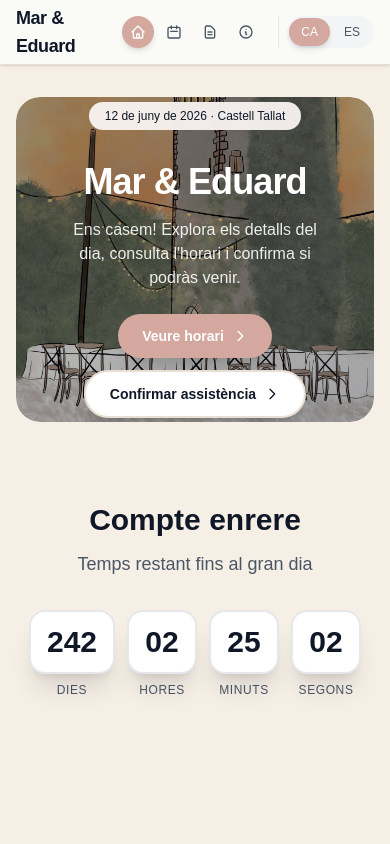
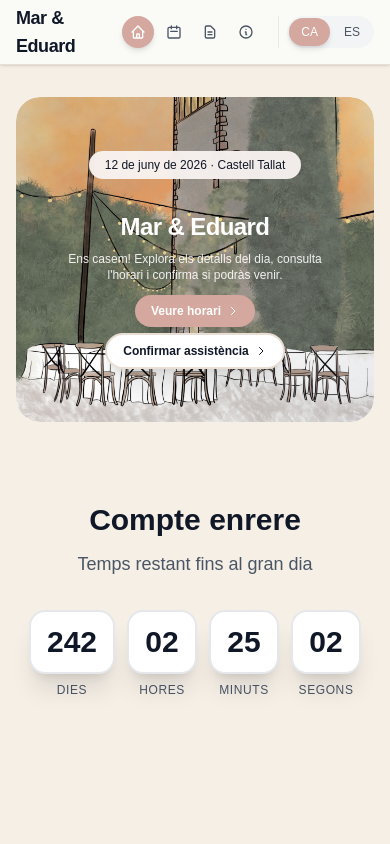
Before and after one commit to albertescote/casament-eduard-i-mar, a Next.js app: page /ca in a window 390 px wide. Shown: the top 844 px of the page. Built offline with nearby package versions, Linux system fonts and the light colour scheme.

Commit message:
feat: adjust padding and text sizes; enhance button styling and layout for better responsiveness

```diff
--- a/src/app/[locale]/info/page.tsx
+++ b/src/app/[locale]/info/page.tsx
@@ -203,7 +203,7 @@ export default function Faqs({
   ];
 
   return (
-    <section className="relative min-h-screen py-16">
+    <section className="relative min-h-screen py-4 sm:py-16">
       {/* Decorative Background Elements */}
       <div className="absolute inset-0 overflow-hidden pointer-events-none">
         <motion.div
--- a/src/app/[locale]/page.tsx
+++ b/src/app/[locale]/page.tsx
@@ -88,7 +88,6 @@ export default function Home({
               priority
             />
             <div className="absolute inset-0 bg-gradient-to-br from-gray-900/10 via-transparent to-gray-900/10" />
-            <div className="absolute inset-0 bg-black/30" />
           </div>
         </div>
 
@@ -108,29 +107,29 @@ export default function Home({
 
             <motion.h1
               variants={fadeInUp}
-              className="text-4xl sm:text-6xl md:text-7xl lg:text-8xl font-bold text-white mb-4 sm:mb-6 tracking-tight drop-shadow-2xl"
+              className="text-2xl sm:text-6xl md:text-7xl lg:text-8xl font-bold text-white mb-2 sm:mb-6 tracking-tight drop-shadow-2xl"
             >
               {t.home.heroTitle}
             </motion.h1>
 
             <motion.p
               variants={fadeInUp}
-              className="text-base sm:text-xl md:text-2xl text-white/90 mb-6 sm:mb-10 max-w-xl sm:max-w-2xl mx-auto drop-shadow-lg px-4 sm:px-0"
+              className="text-xs sm:text-xl md:text-2xl text-white/90 mb-3 sm:mb-10 max-w-xl sm:max-w-2xl mx-auto drop-shadow-lg px-4 sm:px-0"
             >
               {t.home.heroLead}
             </motion.p>
 
             <motion.div
               variants={fadeInUp}
-              className="flex flex-col sm:flex-row gap-3 sm:gap-4 justify-center items-center"
+              className="flex flex-col sm:flex-row gap-1.5 sm:gap-4 justify-center items-center"
             >
               <Link
                 href={`/${locale}/wedding`}
-                className="group inline-flex items-center justify-center rounded-full bg-[#D4A89F] text-white px-6 py-3 sm:px-8 sm:py-4 text-sm sm:text-base font-semibold hover:bg-[#C59890] transition-all duration-300 hover:scale-105 shadow-xl hover:shadow-2xl"
+                className="group inline-flex items-center justify-center rounded-full bg-[#D4A89F] text-white px-4 py-2 sm:px-8 sm:py-4 text-xs sm:text-base font-semibold hover:bg-[#C59890] transition-all duration-300 hover:scale-105 shadow-xl hover:shadow-2xl"
               >
                 {t.home.ctaSchedule}
                 <svg
-                  className="ml-2 w-4 h-4 sm:w-5 sm:h-5 group-hover:translate-x-1 transition-transform"
+                  className="ml-1.5 w-3 h-3 sm:w-5 sm:h-5 group-hover:translate-x-1 transition-transform"
                   fill="none"
                   stroke="currentColor"
                   viewBox="0 0 24 24"
@@ -145,11 +144,11 @@ export default function Home({
               </Link>
               <Link
                 href={`/${locale}/rsvp`}
-                className="group inline-flex items-center justify-center rounded-full bg-white text-gray-900 px-6 py-3 sm:px-8 sm:py-4 text-sm sm:text-base font-semibold hover:bg-gray-50 transition-all duration-300 hover:scale-105 shadow-xl hover:shadow-2xl border-2 border-[#E8DED3]"
+                className="group inline-flex items-center justify-center rounded-full bg-white text-gray-900 px-4 py-2 sm:px-8 sm:py-4 text-xs sm:text-base font-semibold hover:bg-gray-50 transition-all duration-300 hover:scale-105 shadow-xl hover:shadow-2xl border-2 border-[#E8DED3]"
               >
                 {t.home.ctaRsvp}
                 <svg
-                  className="ml-2 w-4 h-4 sm:w-5 sm:h-5 group-hover:translate-x-1 transition-transform"
+                  className="ml-1.5 w-3 h-3 sm:w-5 sm:h-5 group-hover:translate-x-1 transition-transform"
                   fill="none"
                   stroke="currentColor"
                   viewBox="0 0 24 24"
--- a/src/app/[locale]/rsvp/page.tsx
+++ b/src/app/[locale]/rsvp/page.tsx
@@ -26,7 +26,7 @@ export default function RsvpPage({
   }
 
   return (
-    <section className="relative min-h-[80dvh] py-12">
+    <section className="relative min-h-[80dvh] py-4 sm:py-12">
       {/* Decorative Background Elements */}
       <div className="absolute inset-0 overflow-hidden pointer-events-none">
         <motion.div
```
